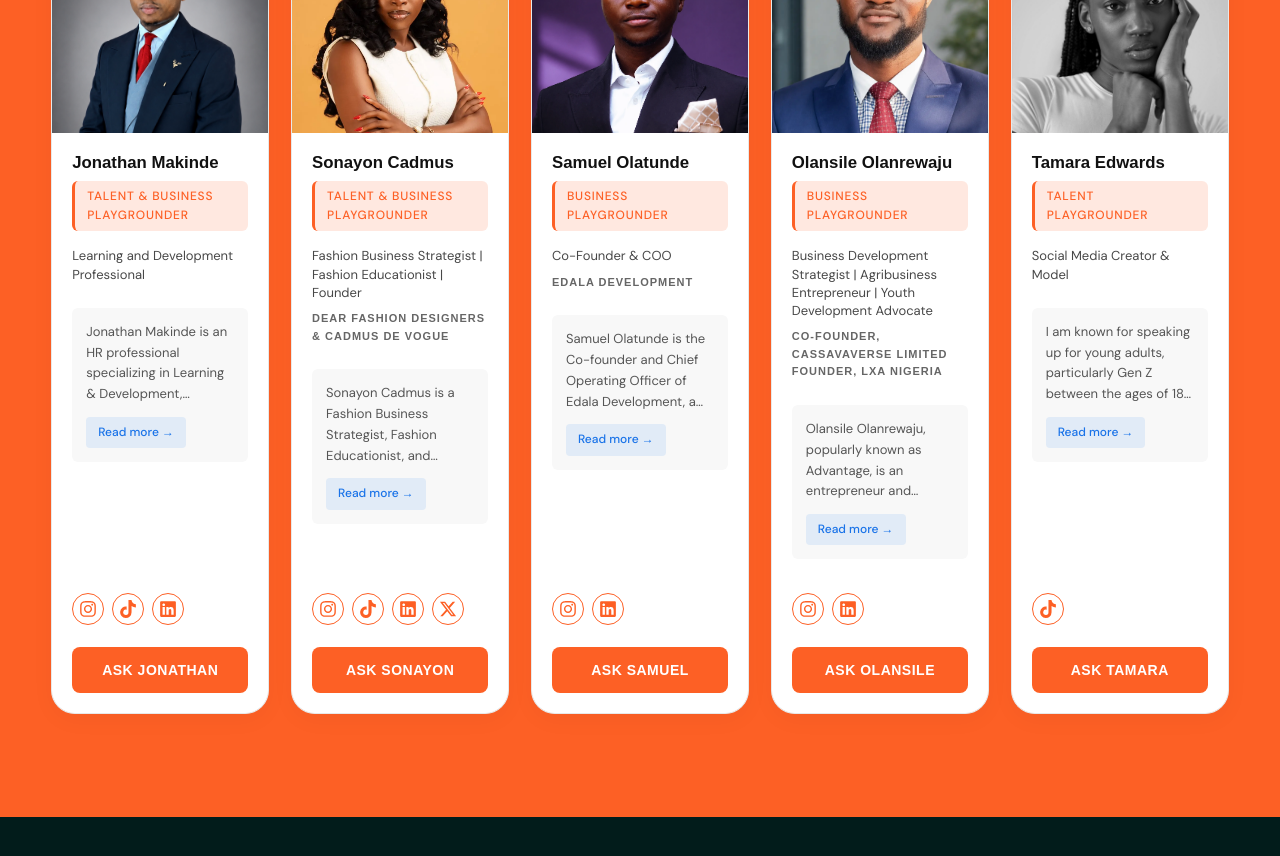
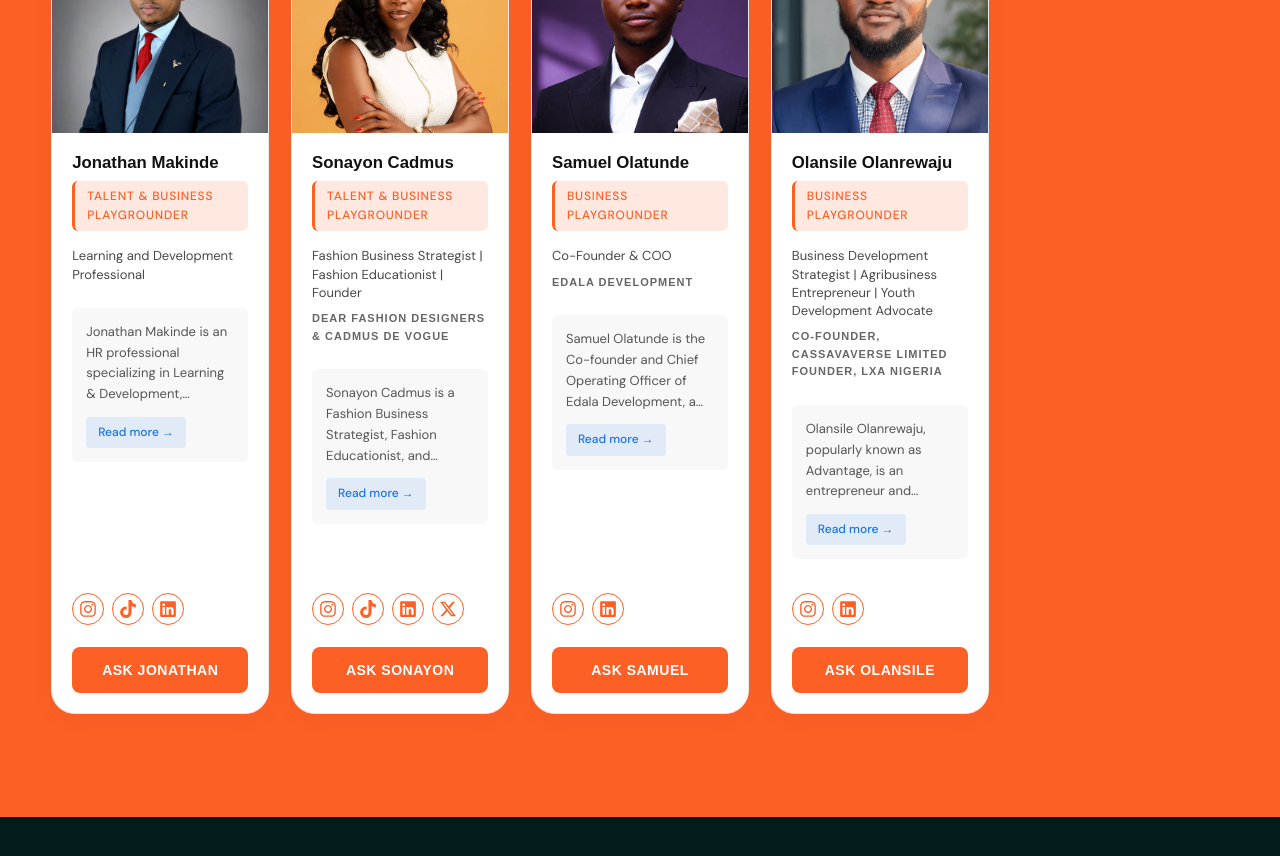
Before and after one commit to Zidepeoplenewaccount/connexa, a React (Vite) app: page / in a window 1280 px wide. Shown: the part 6900-7756 px from the top of the page. Built offline with nearby package versions, Linux system fonts and the light colour scheme; no server answers.

Commit message:
Remove Tamara Edwards from Connexa website

```diff
--- a/src/components/Playgrounders.jsx
+++ b/src/components/Playgrounders.jsx
@@ -10,7 +10,6 @@ import JonathanPhoto from '../assets/jonathan_makinde.png';
 import CadmusPhoto from '../assets/Cadmus.webp';
 import SamuelPhoto from '../assets/SamuelPhoto.webp';
 import OlansilePhoto from '../assets/OlansilePhoto.webp';
-import TamaraPhoto from '../assets/Tamara.webp';
 
 import { FaInstagram, FaLinkedin } from "react-icons/fa";
 import { FaTiktok, FaXTwitter } from "react-icons/fa6";
@@ -199,23 +198,7 @@ const playgrounders = [
       linkedin: 'https://www.linkedin.com/in/olansile?utm_source=share_via&utm_cont',
     },
   },
-  {
-    id: 10,
-    name: 'Tamara Edwards',
-    connexerType: 'TALENT PLAYGROUNDER',
-    title: 'Social Media Creator & Model',
-    company: '',
-    topic: null,
-    photo: TamaraPhoto,
-    featured: false,
-    photoClass: 'zoom-out-face-olanrewaju',
-    askLabel: 'Ask Tamara',
-    bio: `I am known for speaking up for young adults, particularly Gen Z between the ages of 18–25. As a Talent Playgrounder, I’ll help young people connect to real opportunities by exposing them to new ways of thinking, inspiring personal growth, and empowering them to discover themselves and build better lives.
-    `,
-    socials: {
-      tiktok: 'www.tiktok.com/@tamaraedwards5',
-    },
-  },
+
 ];
 
 const socialIcons = {
```
